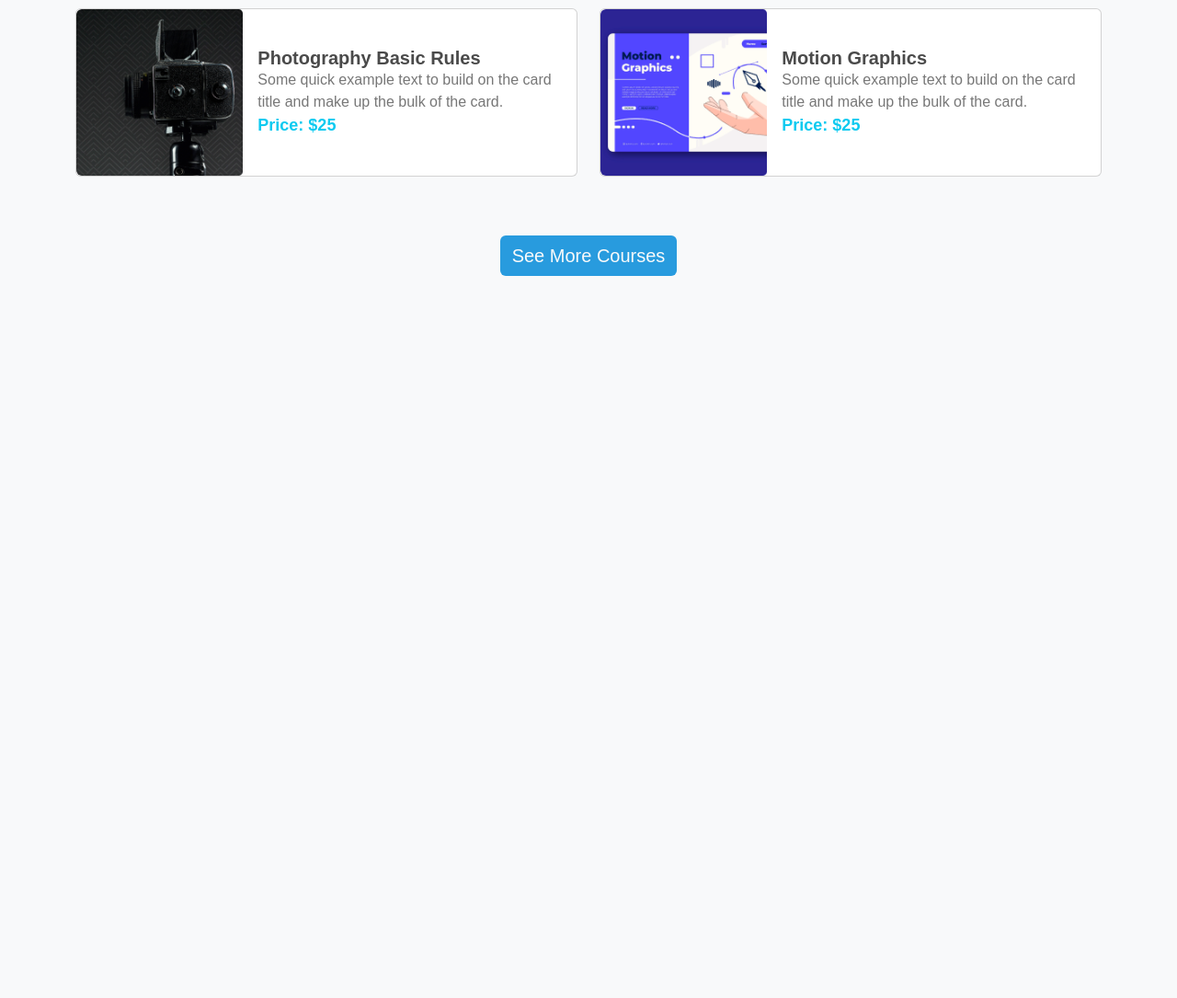
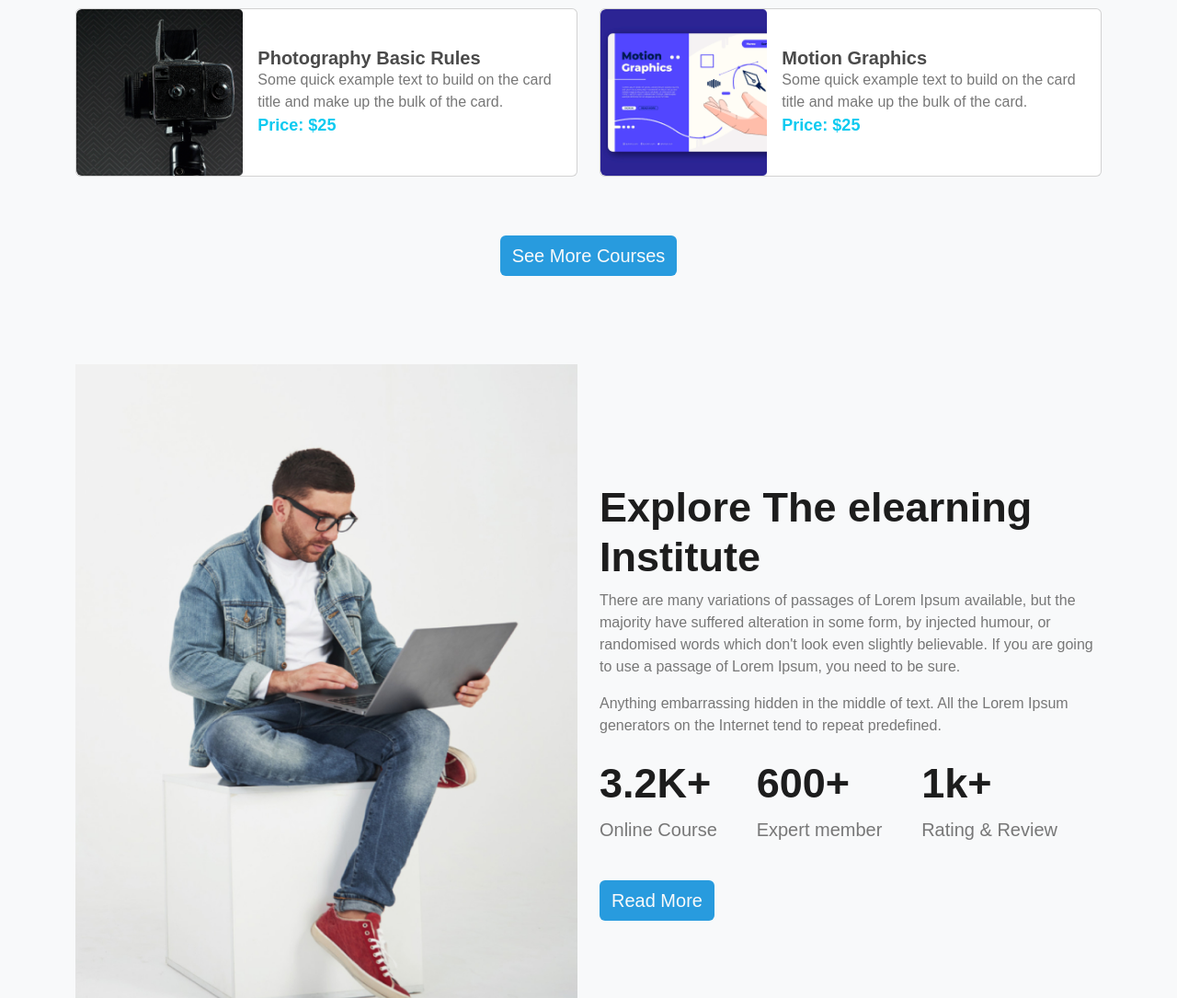
Before and after one commit to Safin-Ali/Skill_Gain, a plain HTML site: page index.html in a window 1280 px wide. Shown: the part 1408-2493 px from the top of the page at 92% size. Before the commit the page ends 1708 px from the top, so only its background shows below. Drawn offline with nearby package versions, Linux system fonts and the light colour scheme; a web font is replaced by a local one.

Commit message:
Explore Institute Section Added

```diff
--- /dev/null
+++ b/asset/css/custom-responsive.css
@@ -0,0 +1,24 @@
+
+@media only screen and (max-width: 450px) {
+    .slide-content{
+        padding: 10% 15%;
+    }
+    .slide-content h1{
+        font-size: 1.5rem;
+    }
+    .slide-content p{
+        font-size: .875rem;
+    }
+    .slide .btn{
+        font-size: 1rem;
+    }
+    .discover-course-header{
+        padding: 0 10%;
+    }
+    .discover-course-header h1 {
+        font-size: 1.5rem;
+    }
+    .institute-text h1{
+        font-size: 1.7rem;
+    }
+}
--- a/asset/css/style.css
+++ b/asset/css/style.css
@@ -101,3 +101,33 @@ header nav .nav-item .nav-link{
     color: var(--info02);
     border: 1px solid var(--info02);
 }
+
+
+/* Institute Explore Area */
+
+.institute-text h1{
+    font-size: 2.8125rem;
+    color: var(--dark01);
+}
+.institute-text p{
+    color: var(--dark03);
+}
+.institute-text .d-flex h3{
+    font-size: 2.8125rem;
+    color: var(--dark01);
+}
+.institute-text .d-flex p{
+    font-size: 1.25rem;
+    color: var(--dark03);
+}
+
+.institute-text a.btn{
+    font-size: 1.25rem;
+    background-color: var(--info02);
+    color: #fafafa;
+    transition: background-color .4s ease-in-out;
+}
+.institute-text a.btn:hover{
+    background-color:   #2d84b6;
+    outline: 0px;
+}
--- a/index.html
+++ b/index.html
@@ -8,6 +8,7 @@
     <link rel="stylesheet" href="asset/css/style.css">
     <link rel="stylesheet" href="https://cdn.jsdelivr.net/npm/bootstrap@5.2.0-beta1/dist/css/bootstrap.min.css">
     <link rel="stylesheet" href="asset/css/font-awesome-6.1.1-pro.css">
+    <link rel="stylesheet" href="asset/css/custom-responsive.css">
 </head>
 <body class="bg-light">
 
@@ -203,6 +204,42 @@
             <button class="btn text-center d-inline-block d-lg-none">View All</button>
         </div>
         </section>
+
+        <!-- Explore Institute -->
+        <section class="my-5 py-5">
+            <div class="row align-items-center">
+                <div class="col-12 col-lg-6">
+                    <div>
+                        <img src="asset/images/working.png" alt="Working" class="img-fluid">
+                    </div>
+                </div>
+                <div class="col-12 col-lg-6">
+                    <div class="institute-text">
+                       <h1 class="fw-semibold">Explore The elearning Institute</h1>
+                       <p>There are many variations of passages of Lorem Ipsum available, but the majority have suffered alteration in some form, by injected humour, or randomised words which don't look even slightly believable. If you are going to use a passage of Lorem Ipsum, you need to be sure.</p>
+                        <p>Anything embarrassing hidden in the middle of text. All the Lorem Ipsum generators on the Internet tend to repeat predefined.</p>
+                        <div class="d-flex justify-content-between flex-column flex-lg-row text-center text-lg-start p-0 pe-lg-5 my-4">
+                            <div>
+                                <h3 class="fw-semibold">3.2K+</h3>
+                                <p>Online Course</p>
+                            </div>
+                            <div>
+                                <h3 class="fw-semibold">600+</h3>
+                                <p>Expert member</p>
+                            </div>
+                            <div>
+                                <h3 class="fw-semibold">1k+</h3>
+                                <p>Rating & Review</p>
+                            </div>
+                        </div>
+                        <div class="text-center text-lg-start">
+                            <a href="#" class="btn">Read More</a>
+                        </div>
+                    </div>
+                </div>
+            </div>
+        </section>
+
     </main>
 
 
```
